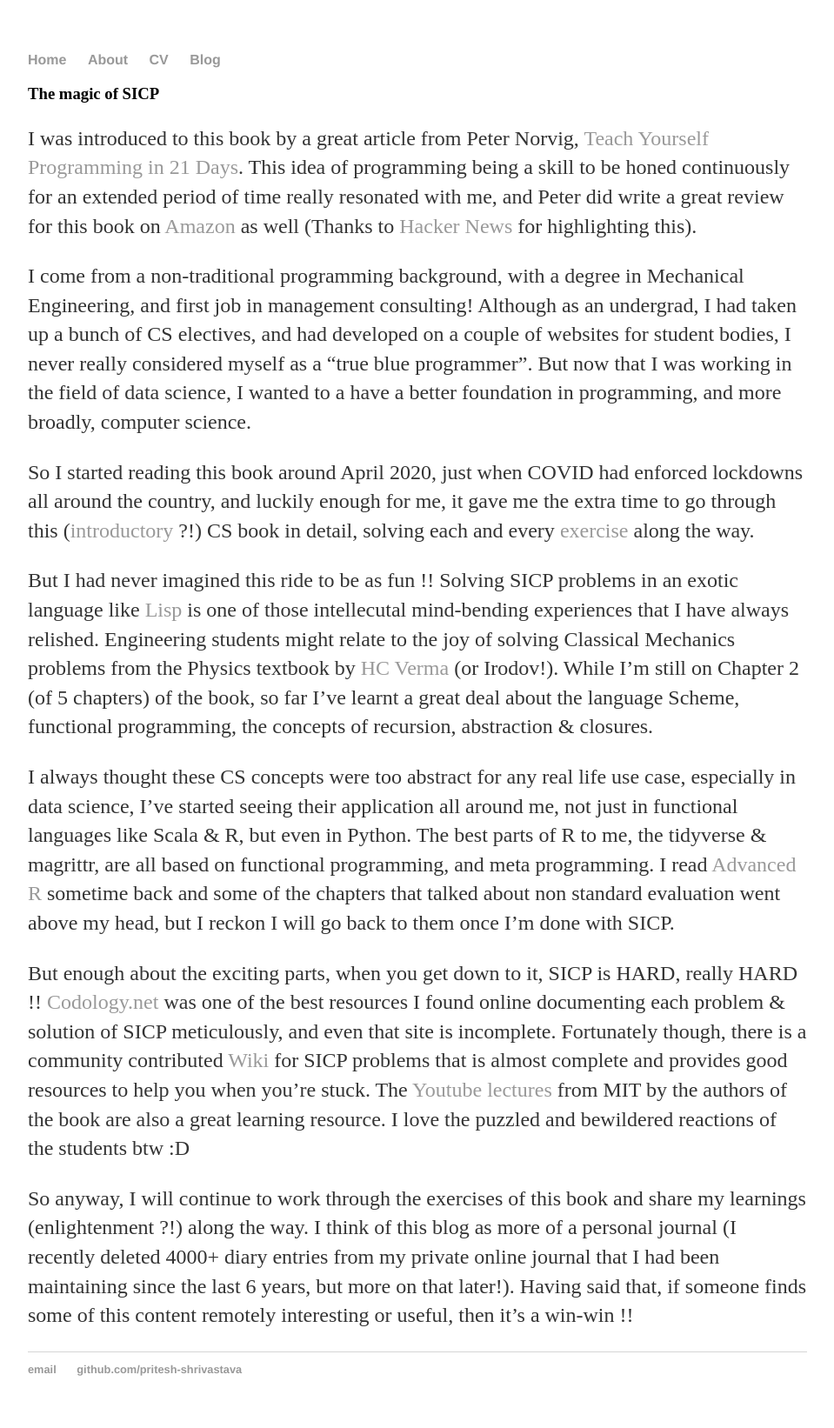
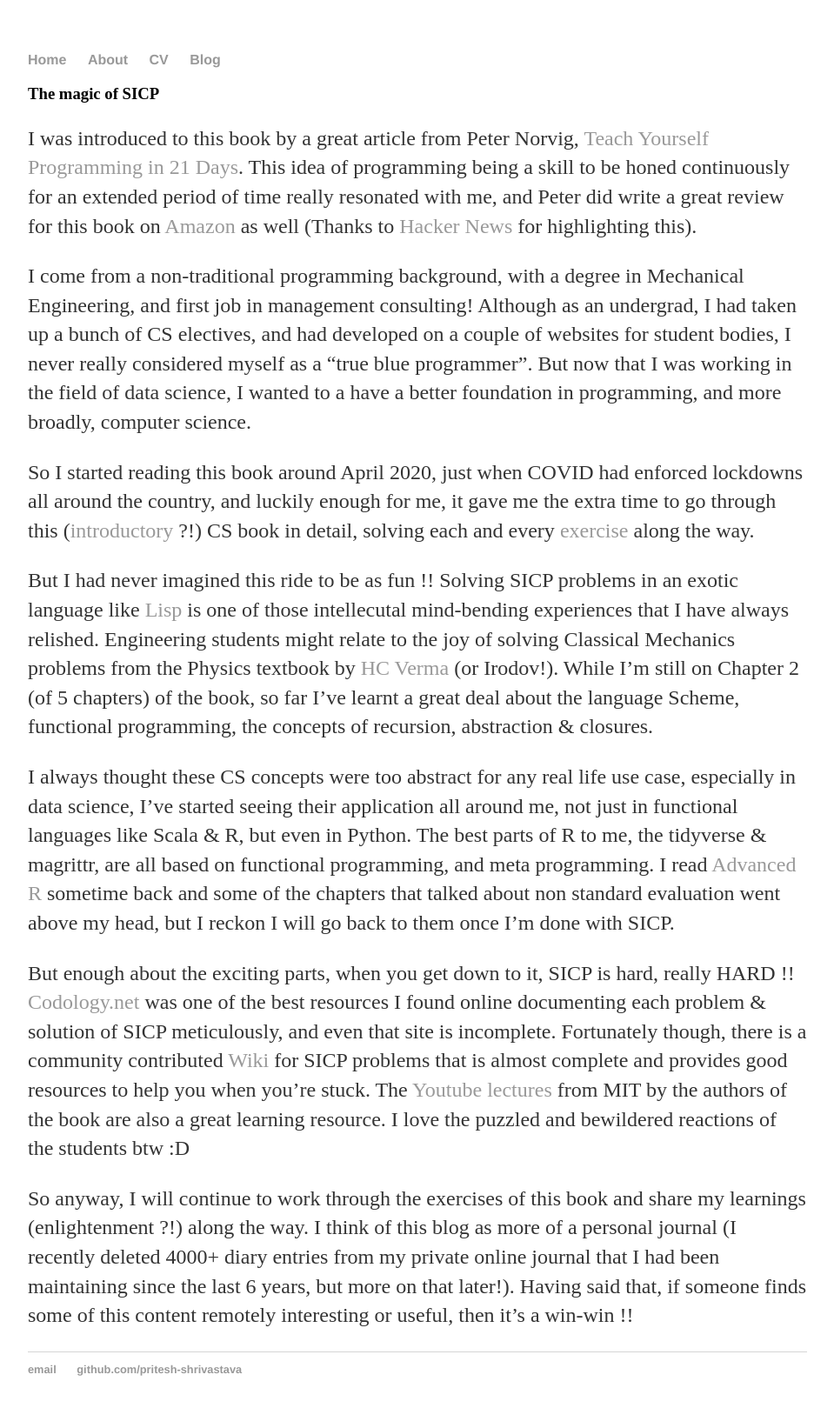
Before and after one commit to pritesh-shrivastava/pritesh-shrivastava.github.io, a Jekyll site: the page built from _posts/2020-08-30-sicp-so-far.md, in a window 1280 px wide. Shown: the whole page at 87% size, without its empty margins (160-1119 px from the left). Built offline with Jekyll 4.4.1, drawn with Linux system fonts in a browser that asks for light colours; our own code applies the rules of GitHub Pages for plain Markdown files.

Commit message:
[PS] Fix formatting

```diff
--- a/_posts/2020-08-30-sicp-so-far.md
+++ b/_posts/2020-08-30-sicp-so-far.md
@@ -11,6 +11,6 @@ But I had never imagined this ride to be as fun !! Solving SICP problems in an e
 I always thought these CS concepts were too abstract for any real life use case, especially in data science, I've started seeing their application all around me, not just in functional languages like Scala & R, but even in Python.
 The best parts of R to me, the tidyverse & magrittr, are all based on functional programming, and meta programming. I read [Advanced R](https://adv-r.hadley.nz/) sometime back and some of the chapters that talked about non standard evaluation went above my head, but I reckon I will go back to them once I'm done with SICP.
 
-But enough about the exciting parts, when you get down to it, SICP is HARD, really HARD !! [Codology.net](https://codology.net/post/introduction/) was one of the best resources I found online documenting each problem & solution of SICP meticulously, and even that site is incomplete. Fortunately though, there is a community contributed [Wiki](http://community.schemewiki.org/?sicp-solutions) for SICP problems that is almost complete and provides good resources to help you when you're stuck. The [Youtube lectures](https://www.youtube.com/playlist?list=PLE18841CABEA24090) from MIT by the authors of the book are also a great learning resource. I love the puzzled and bewildered reactions of the students btw :D
+But enough about the exciting parts, when you get down to it, SICP is hard, really HARD !! [Codology.net](https://codology.net/post/introduction/) was one of the best resources I found online documenting each problem & solution of SICP meticulously, and even that site is incomplete. Fortunately though, there is a community contributed [Wiki](http://community.schemewiki.org/?sicp-solutions) for SICP problems that is almost complete and provides good resources to help you when you're stuck. The [Youtube lectures](https://www.youtube.com/playlist?list=PLE18841CABEA24090) from MIT by the authors of the book are also a great learning resource. I love the puzzled and bewildered reactions of the students btw :D
 
 So anyway, I will continue to work through the exercises of this book and share my learnings (enlightenment ?!) along the way. I think of this blog as more of a personal journal (I recently deleted 4000+ diary entries from my private online journal that I had been maintaining since the last 6 years, but more on that later!). Having said that, if someone finds some of this content remotely interesting or useful, then it's a win-win !!
```
Also changed, not shown: _posts/2020-08-29-site-launched.md (+1 -1 lines).
